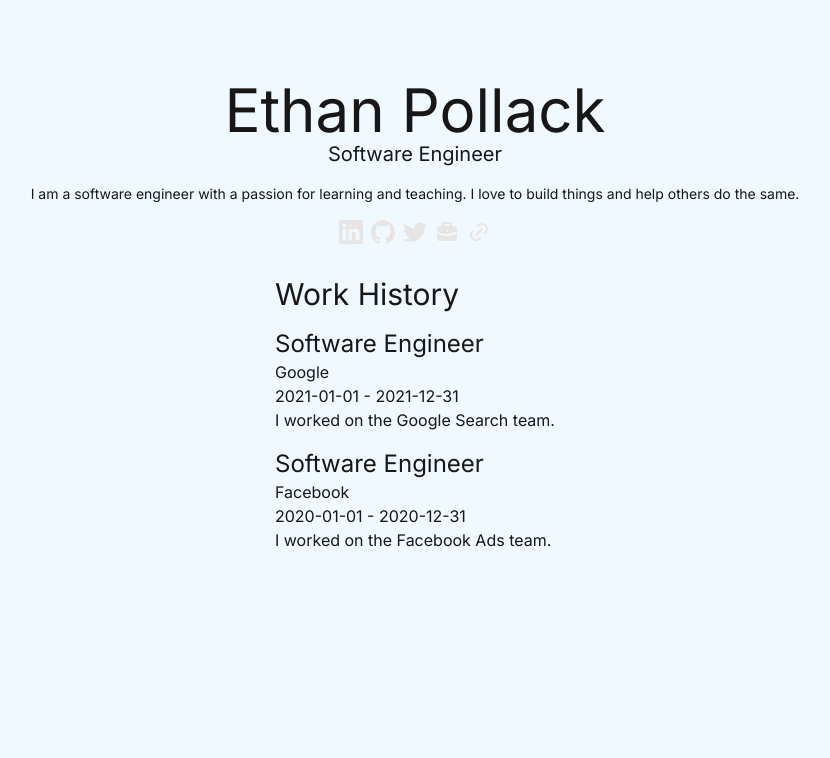
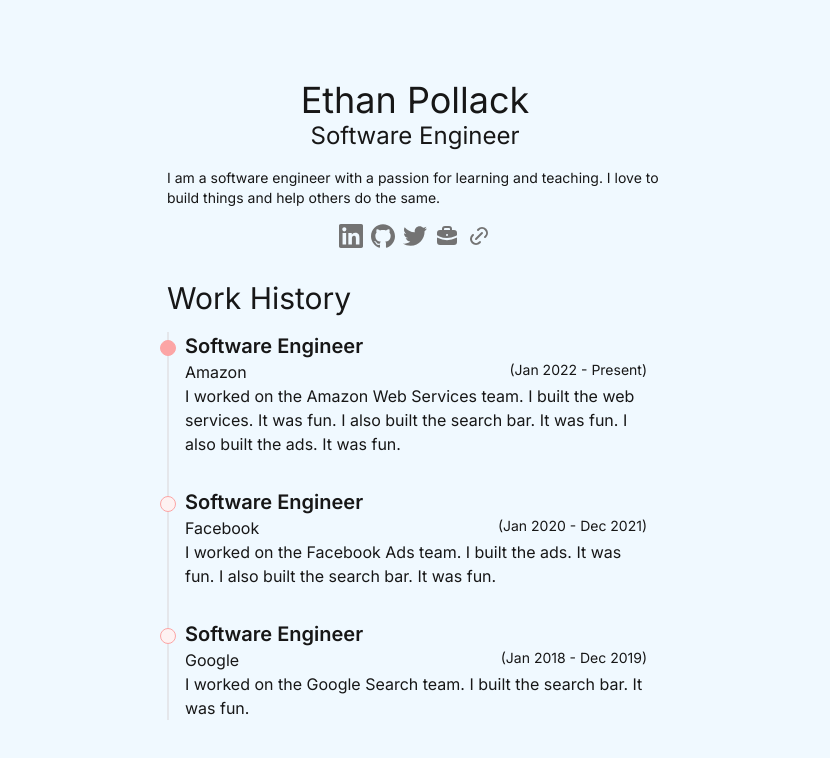
Before and after one commit to epoll31/foli.at, a Next.js app: page /ethan in a window 1280 px wide. Shown: the top 758 px of the page, without its empty margins (225-1055 px from the left). Built offline with nearby package versions, Linux system fonts and the light colour scheme.

Commit message:
added minimal styling to work history

```diff
--- a/src/app/[username]/components/Links.tsx
+++ b/src/app/[username]/components/Links.tsx
@@ -35,12 +35,12 @@ export default function Links({ links }: { links: Link[] }) {
           key={i}
           initial={{
             scale: 1,
-            color: "#e7e5e4",
+            color: "#737373",
             rotate: "0deg",
           }}
           whileHover={{
             scale: 1.15,
-            color: "#93c5fd",
+            color: "#38bdf8",
             rotate: ["0deg", "2deg", "0deg", "-2deg", "0deg"],
           }}
           whileTap={{
--- a/src/app/[username]/components/WorkHistory.tsx
+++ b/src/app/[username]/components/WorkHistory.tsx
@@ -1,23 +1,54 @@
 import { WorkExperience } from "@/lib/testData";
 
+const options = {
+  month: "short",
+  year: "numeric",
+} as Intl.DateTimeFormatOptions;
+
 export default function WorkHistory({
-  workHistory,
+  workHistory: unoderedWorkHistory,
 }: {
   workHistory: WorkExperience[];
 }) {
+  const workHistory = unoderedWorkHistory.sort((a, b) => {
+    if (!b.endDate) {
+      return 1;
+    }
+    if (!a.endDate) {
+      return -1;
+    }
+    return b.endDate.getTime() - a.endDate.getTime();
+  });
+
   return (
-    <div className="my-8">
-      <h3 className="text-3xl">Work History</h3>
-      {workHistory.map((work) => (
-        <div key={work.company} className="my-4">
-          <h4 className="text-2xl">{work.title}</h4>
-          <p>{work.company}</p>
-          <p>
-            {work.startDate} - {work.endDate}
-          </p>
-          <p>{work.description}</p>
-        </div>
-      ))}
+    <div className="my-8 max-w-prose">
+      <h3 className="text-3xl mb-4">Work History</h3>
+      <div className="flex flex-col">
+        {workHistory.map((work) => (
+          <div
+            key={work.company}
+            className="relative  border-l-2 px-4 [&:not(:last-child)]:pb-8 hover:scale-110 origin-left transition-transform"
+          >
+            <span
+              className={`absolute top-0 left-0 w-4 h-4 rounded-full border border-red-300 ${
+                !work.endDate ? "bg-red-300" : "bg-red-50"
+              } translate-x-[calc(-50%-1px)] translate-y-1/2`}
+            />
+            <h4 className="text-xl font-semibold">{work.title}</h4>
+            <div className="flex flex-wrap justify-between">
+              <p className=""> {work.company}</p>
+              <p className="text-sm ">
+                ({work.startDate.toLocaleDateString("en-US", options)} -{" "}
+                {work.endDate
+                  ? work.endDate.toLocaleDateString("en-US", options)
+                  : "Present"}
+                )
+              </p>
+            </div>
+            <p>{work.description}</p>
+          </div>
+        ))}
+      </div>
     </div>
   );
 }
--- a/src/app/[username]/page.tsx
+++ b/src/app/[username]/page.tsx
@@ -11,9 +11,9 @@ export default function Page({ params }: { params: { username: string } }) {
   }
 
   return (
-    <div className="p-20 flex flex-col items-center">
-      <h2 className="text-6xl">{user.fullName}</h2>
-      <p className="text-xl">{user.title}</p>
+    <div className="p-20 flex flex-col items-center max-w-prose">
+      <h2 className="text-4xl">{user.fullName}</h2>
+      <p className="text-2xl">{user.title}</p>
       <p className="text-sm my-4">{user.bio}</p>
 
       <Links links={user.links} />
--- a/src/lib/testData.ts
+++ b/src/lib/testData.ts
@@ -5,8 +5,8 @@ export interface Link {
 export interface WorkExperience {
   title: string;
   company: string;
-  startDate: string;
-  endDate: string;
+  startDate: Date;
+  endDate?: Date;
   description: string;
 }
 
@@ -55,16 +55,26 @@ export const testData: User[] = [
       {
         title: "Software Engineer",
         company: "Google",
-        startDate: "2021-01-01",
-        endDate: "2021-12-31",
-        description: "I worked on the Google Search team.",
+        startDate: new Date("2018-01-01"),
+        endDate: new Date("2019-12-31"),
+        description:
+          "I worked on the Google Search team. I built the search bar. It was fun.",
       },
       {
         title: "Software Engineer",
         company: "Facebook",
-        startDate: "2020-01-01",
-        endDate: "2020-12-31",
-        description: "I worked on the Facebook Ads team.",
+        startDate: new Date("2020-01-01"),
+        endDate: new Date("2021-12-31"),
+        description:
+          "I worked on the Facebook Ads team. I built the ads. It was fun. I also built the search bar. It was fun.",
+      },
+      {
+        title: "Software Engineer",
+        company: "Amazon",
+        startDate: new Date("2022-01-01"),
+        endDate: undefined,
+        description:
+          "I worked on the Amazon Web Services team. I built the web services. It was fun. I also built the search bar. It was fun. I also built the ads. It was fun.",
       },
     ],
   },
```
